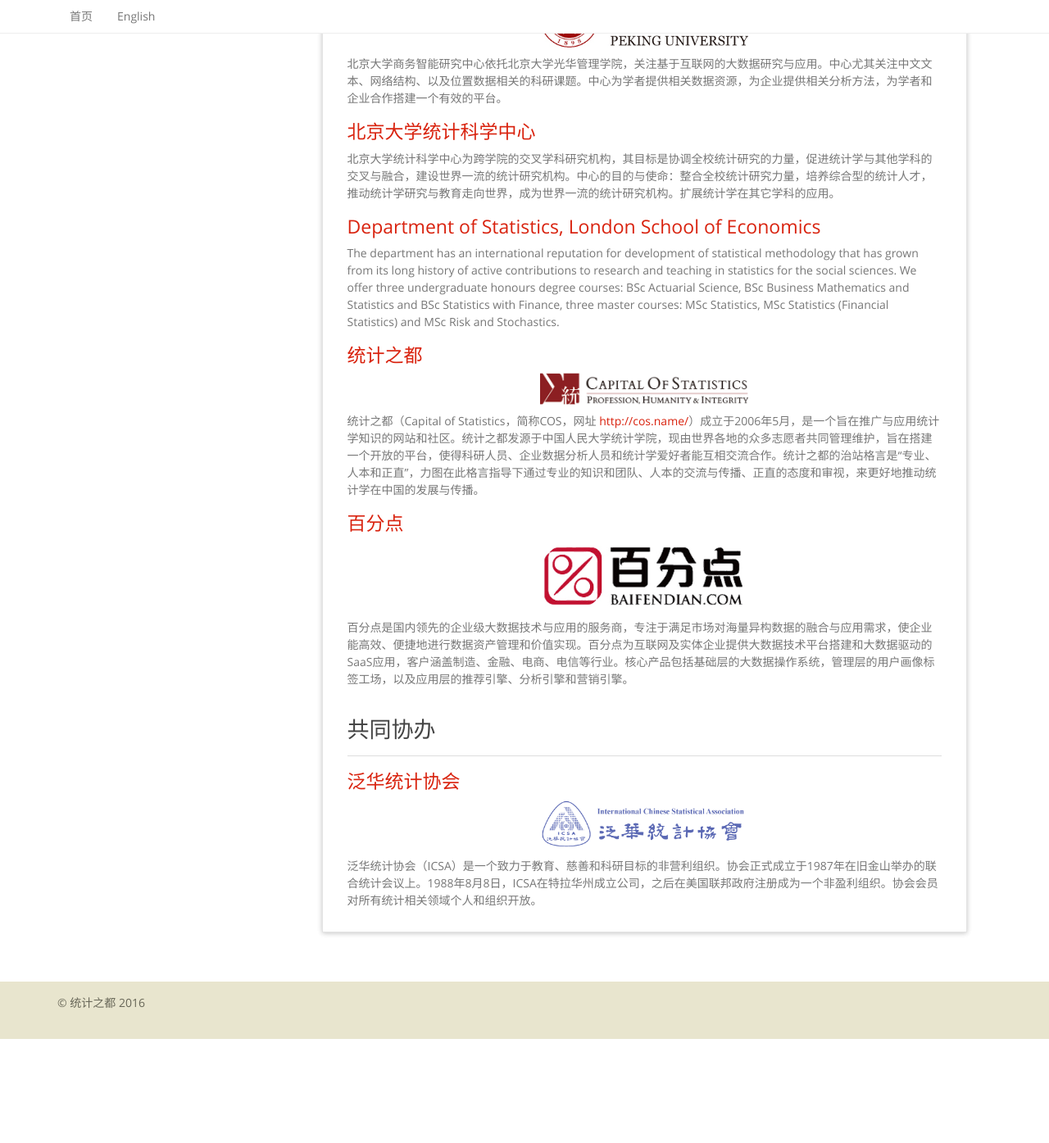
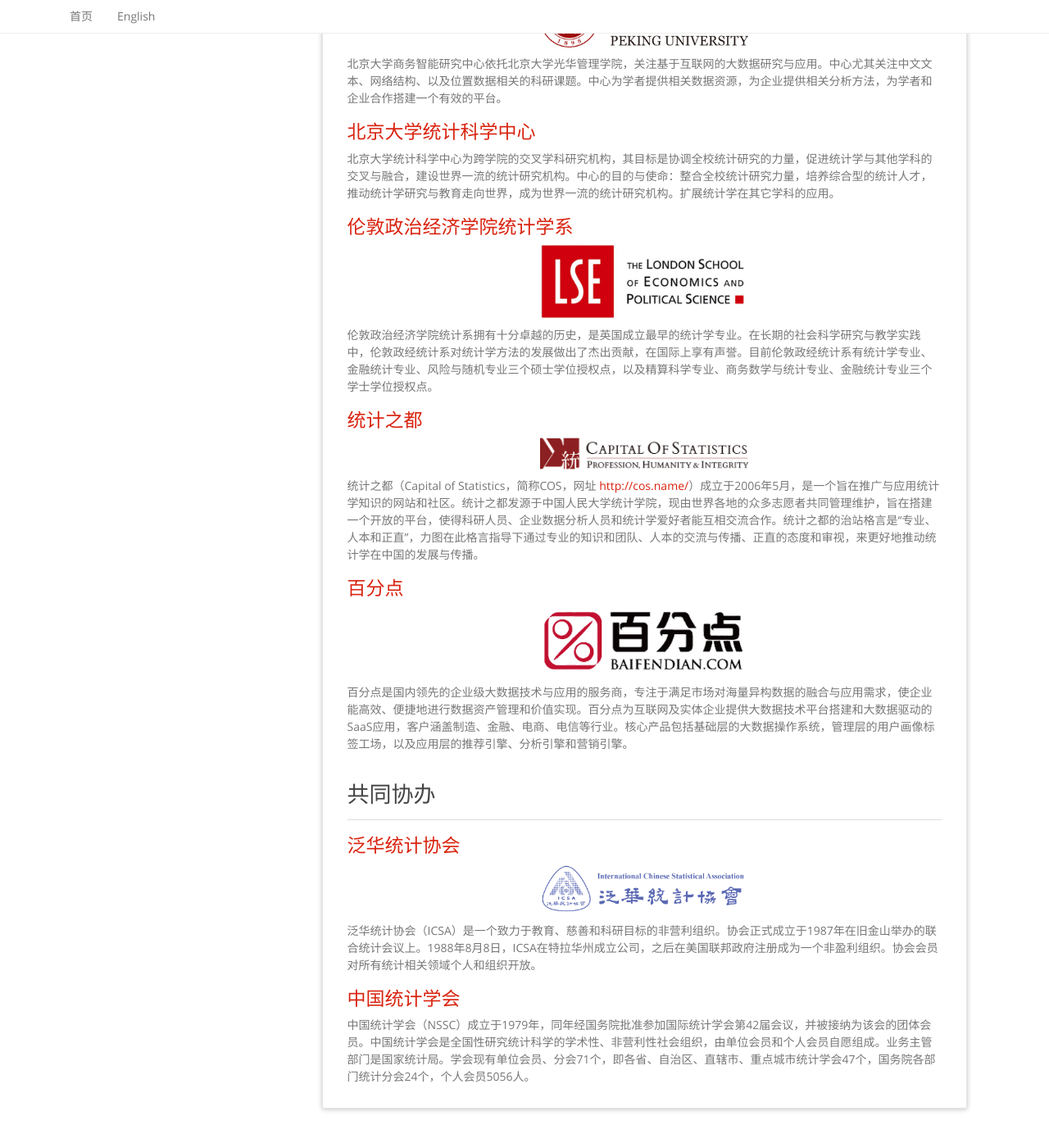
Before and after one commit to cosname/stat2016, a Jekyll site: the page built from organization.md, in a window 1280 px wide and 1400 px high, scrolled down 695 px. Shown: the top 1395 px of the window at 82% size. Built offline with Jekyll 4.4.1, drawn with Linux system fonts in a browser that asks for light colours; before the commit the page ends 1963 px from its top, so only the background shows below that.

Commit message:
Update organization.md

```diff
--- a/organization.md
+++ b/organization.md
@@ -27,9 +27,11 @@ title: 大统计与数据科学联合会议主办机构
 
 北京大学统计科学中心为跨学院的交叉学科研究机构，其目标是协调全校统计研究的力量，促进统计学与其他学科的交叉与融合，建设世界一流的统计研究机构。中心的目的与使命：整合全校统计研究力量，培养综合型的统计人才，推动统计学研究与教育走向世界，成为世界一流的统计研究机构。扩展统计学在其它学科的应用。
 
-### [Department of Statistics, London School of Economics](http://www.lse.ac.uk/statistics/home.aspx)
+### [伦敦政治经济学院统计学系](http://www.lse.ac.uk/statistics/home.aspx)
 
-The department has an international reputation for development of statistical methodology that has grown from its long history of active contributions to research and teaching in statistics for the social sciences. We offer three undergraduate honours degree courses: BSc Actuarial Science, BSc Business Mathematics and Statistics and BSc Statistics with Finance, three master courses: MSc Statistics, MSc Statistics (Financial Statistics) and MSc Risk and Stochastics.
+<img src="{{ '/img/logo-lse.jpg' | prepend: site.baseurl }}" alt="伦敦政治经济学院" class="img-responsive center-block logo" />
+
+伦敦政治经济学院统计系拥有十分卓越的历史，是英国成立最早的统计学专业。在长期的社会科学研究与教学实践中，伦敦政经统计系对统计学方法的发展做出了杰出贡献，在国际上享有声誉。目前伦敦政经统计系有统计学专业、金融统计专业、风险与随机专业三个硕士学位授权点，以及精算科学专业、商务数学与统计专业、金融统计专业三个学士学位授权点。
 
 ### [统计之都](http://cos.name/)
 
@@ -53,3 +55,7 @@ The department has an international reputation for development of statistical me
 <img src="{{ '/img/logo-icsa.png' | prepend: site.baseurl }}" alt="泛华统计协会" class="img-responsive center-block logo" />
 
 泛华统计协会（ICSA）是一个致力于教育、慈善和科研目标的非营利组织。协会正式成立于1987年在旧金山举办的联合统计会议上。1988年8月8日，ICSA在特拉华州成立公司，之后在美国联邦政府注册成为一个非盈利组织。协会会员对所有统计相关领域个人和组织开放。
+
+### [中国统计学会](http://www.nssc.stats.gov.cn/)
+
+中国统计学会（NSSC）成立于1979年，同年经国务院批准参加国际统计学会第42届会议，并被接纳为该会的团体会员。中国统计学会是全国性研究统计科学的学术性、非营利性社会组织，由单位会员和个人会员自愿组成。业务主管部门是国家统计局。学会现有单位会员、分会71个，即各省、自治区、直辖市、重点城市统计学会47个，国务院各部门统计分会24个，个人会员5056人。
```
